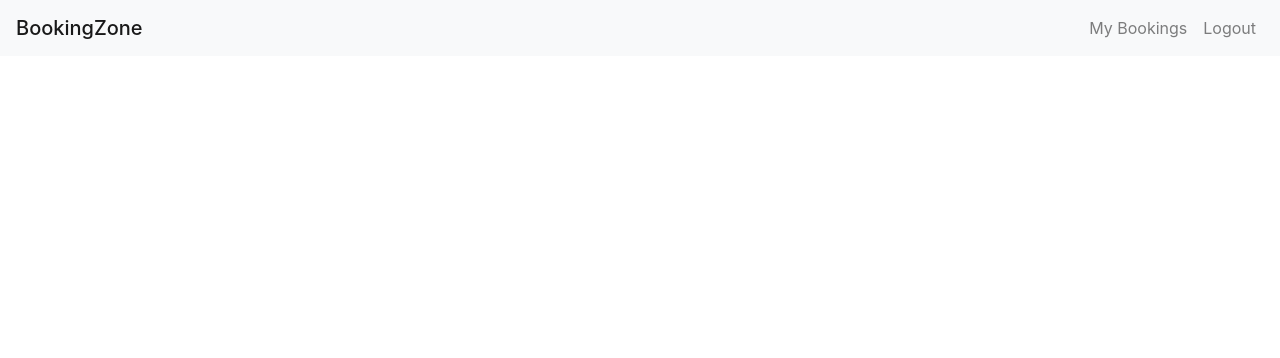
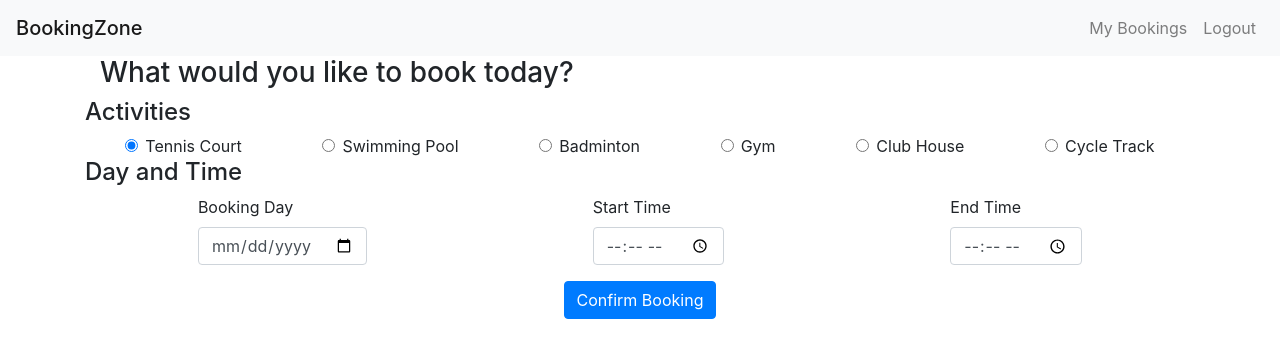
Before and after one commit to rishavmedhi/bookingzone-react, a React (Create React App) app: page /dashboard in a window 1280 px wide. Shown: the top 358 px of the page. Built offline with nearby package versions, Linux system fonts and the light colour scheme.

Commit message:
Minimum skeleton for dashboard form

```diff
--- a/src/components/Dashboard/Dashboard.js
+++ b/src/components/Dashboard/Dashboard.js
@@ -13,6 +13,7 @@ class Dashboard extends React.Component
 
     render() {
         return(
+            <div>
                 <nav className="navbar navbar-expand-lg navbar-light bg-light">
                     <span className="navbar-brand mb-0 h1">BookingZone</span>
                     <button className="navbar-toggler" type="button" data-toggle="collapse"
@@ -26,8 +27,71 @@ class Dashboard extends React.Component
                             <div className="nav-item nav-link">Logout</div>
                         </div>
                     </div>
+                </nav>
+                <div className="dashboard_container container">
+                    <div className="col align-self-center justify-content-center">
+                        <h3>What would you like to book today?</h3>
+                    </div>
 
-            </nav>
+                    <div className="booking_wrapper">
+                        <form>
+                            <div className="activity_wrapper">
+                                <h4>Activities </h4>
+                                <div className="activity_select_wrapper">
+                                    <div className="form-check">
+                                        <input className="form-check-input" type="radio" name="activity" value="TENNIS" checked />
+                                        <label className="form-check-label">Tennis Court</label>
+                                    </div>
+                                    <div className="form-check">
+                                        <input className="form-check-input" type="radio" name="activity" value="SWIMMING" />
+                                        <label className="form-check-label">Swimming Pool</label>
+                                    </div>
+                                    <div className="form-check">
+                                        <input className="form-check-input" type="radio" name="activity" value="BADMINTON" />
+                                        <label className="form-check-label">Badminton</label>
+                                    </div>
+                                    <div className="form-check">
+                                        <input className="form-check-input" type="radio" name="activity" value="GYM" />
+                                        <label className="form-check-label">Gym</label>
+                                    </div>
+                                    <div className="form-check">
+                                        <input className="form-check-input" type="radio" name="activity" value="CLUBHOUSE" />
+                                        <label className="form-check-label">Club House</label>
+                                    </div>
+                                    <div className="form-check">
+                                        <input className="form-check-input" type="radio" name="activity" value="CYCLE" />
+                                        <label className="form-check-label">Cycle Track</label>
+                                    </div>
+                                </div>
+                            </div>
+
+                            <div className="time_selector_wrapper">
+                                <h4>Day and Time</h4>
+                                <div className="time_selector">
+                                    <div className="form-group">
+                                        <label htmlFor="booking_day">Booking Day</label>
+                                        <input className="form-control" type="date" id="booking_day" />
+                                    </div>
+                                    <div className="form-group">
+                                        <label htmlFor="starttime">Start Time</label>
+                                        <input className="form-control" type="time" id="starttime" />
+                                    </div>
+                                    <div className="form-group">
+                                        <label htmlFor="endtime">End Time</label>
+                                        <input className="form-control" type="time" id="endtime" />
+                                    </div>
+                                </div>
+                            </div>
+
+                            <div className="confirm_booking_wrapper">
+                                <button type="submit" className="btn btn-primary booking_submit">Confirm Booking</button>
+                            </div>
+
+                        </form>
+                    </div>
+                </div>
+            </div>
+
 
 
         );
--- a/src/components/Dashboard/style.css
+++ b/src/components/Dashboard/style.css
@@ -2,3 +2,18 @@ nav .navbar-nav .nav-item
 {
     cursor: pointer;
 }
+.activity_wrapper .activity_select_wrapper,
+.time_selector_wrapper .time_selector
+{
+    display: flex;
+    flex-flow: row;
+    justify-content: space-around;
+}
+.booking_submit
+{
+    text-align: center;
+}
+.confirm_booking_wrapper
+{
+    text-align: center;
+}
```
Lines whose indentation alone changed are shown as unchanged.
